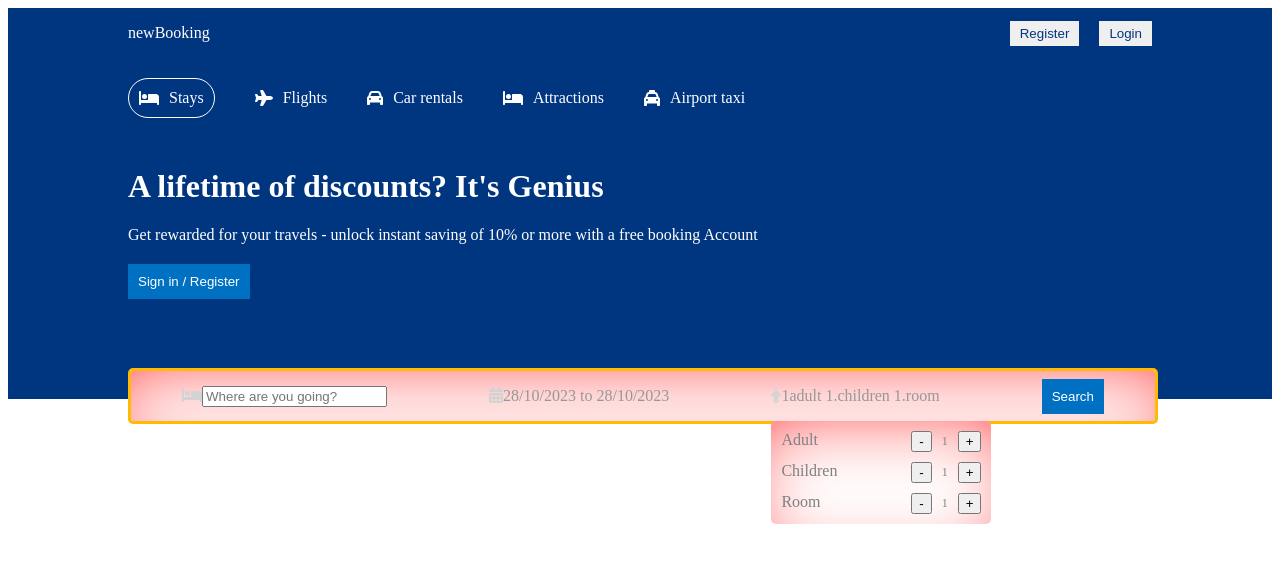
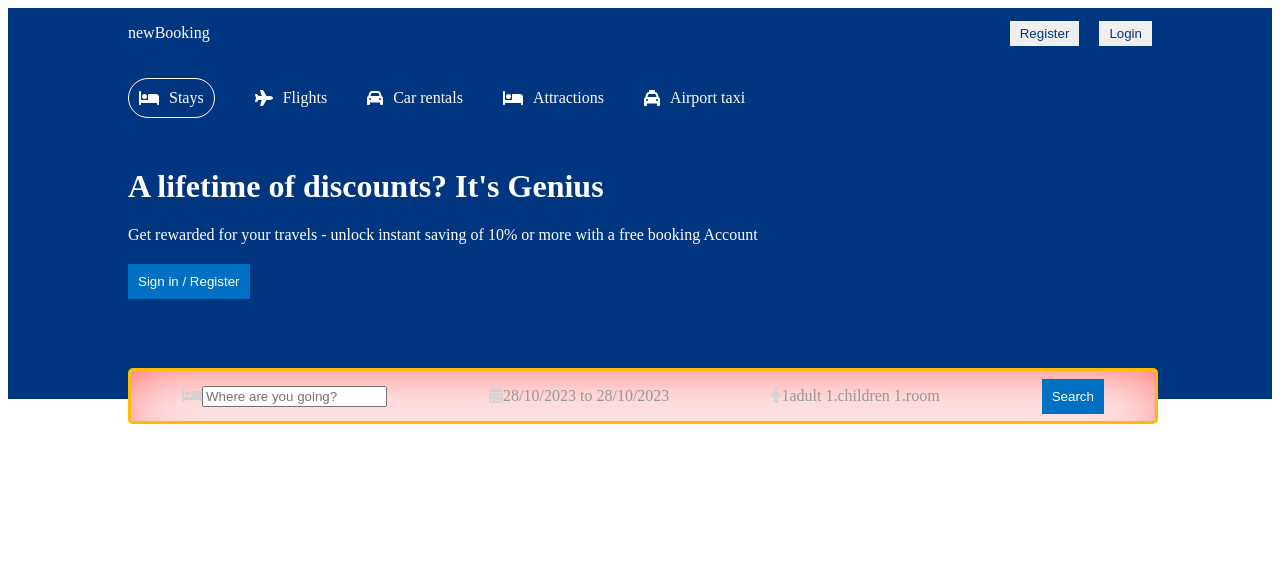
Before and after one commit to Deepanshu-JS/Project_reservation, a React (Create React App) app: page / in a window 1280 px wide. Shown: the top 562 px of the page. Built offline with nearby package versions, Linux system fonts and the light colour scheme.

Commit message:
Fix Readme file

```diff
--- a/src/component/header/Header.jsx
+++ b/src/component/header/Header.jsx
@@ -107,8 +107,8 @@ const Header = () => {
 
           <div className="headerSearchItem">
             <FontAwesomeIcon icon={faPerson} className="headerIcon" />
-            <span className="headerSearchText">{`${Options.adult}adult ${Options.children}.children ${Options.room}.room`}</span>
-            <div className="option">
+            < span onClick={() => setopenOption(!openOption)} className="headerSearchText">{`${Options.adult}adult ${Options.children}.children ${Options.room}.room`}</span>
+            {openOption && <div className="option">
               <div className="optionItem">
                 <span className="optionText">Adult</span>
                 <div className="optionCount">
@@ -133,7 +133,7 @@ const Header = () => {
                 <button className="optionCounterButton" onClick={()=>handleOption("room","d")}>+</button>
                 </div>
               </div>
-            </div>
+            </div>}
           </div>
 
           <div className="headerSearchItem">
```
Also changed, not shown: 1 other file (tests, documents, lock files or other folders).
